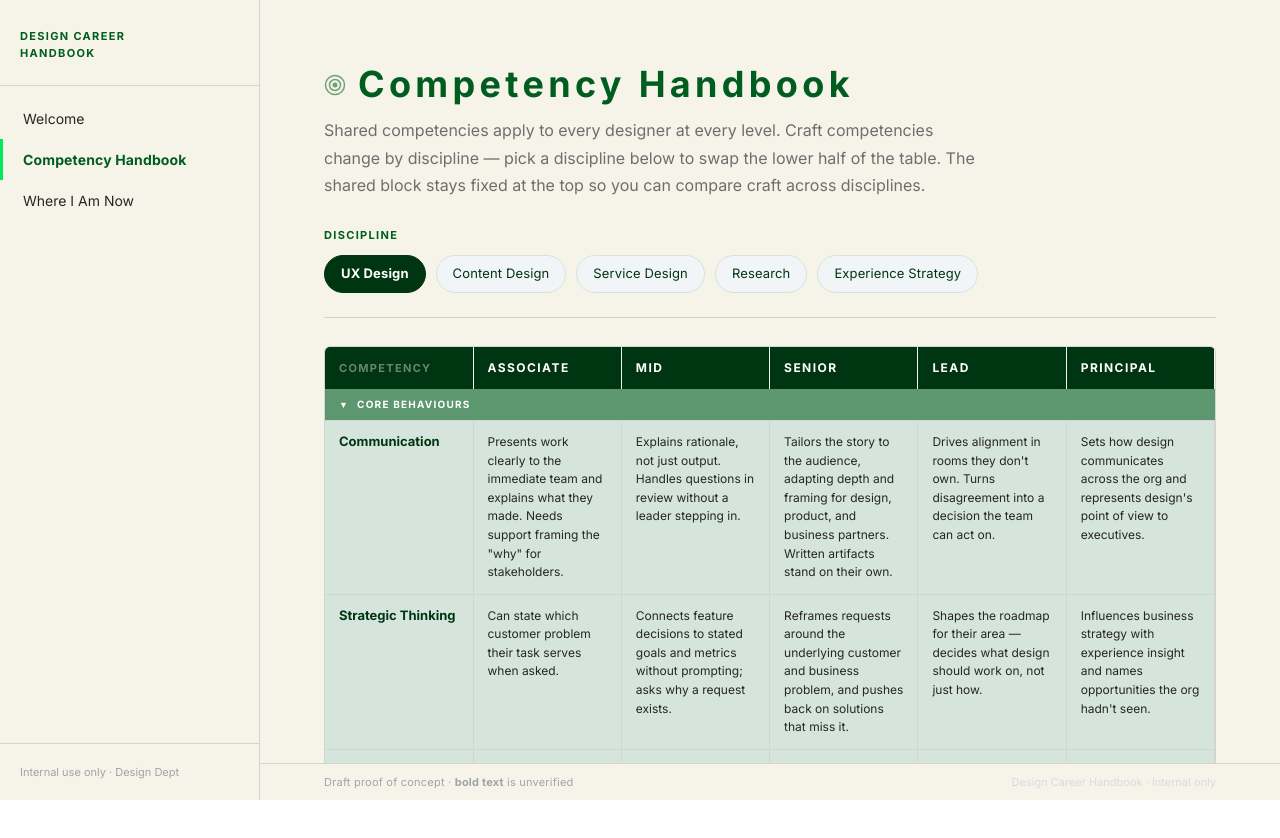
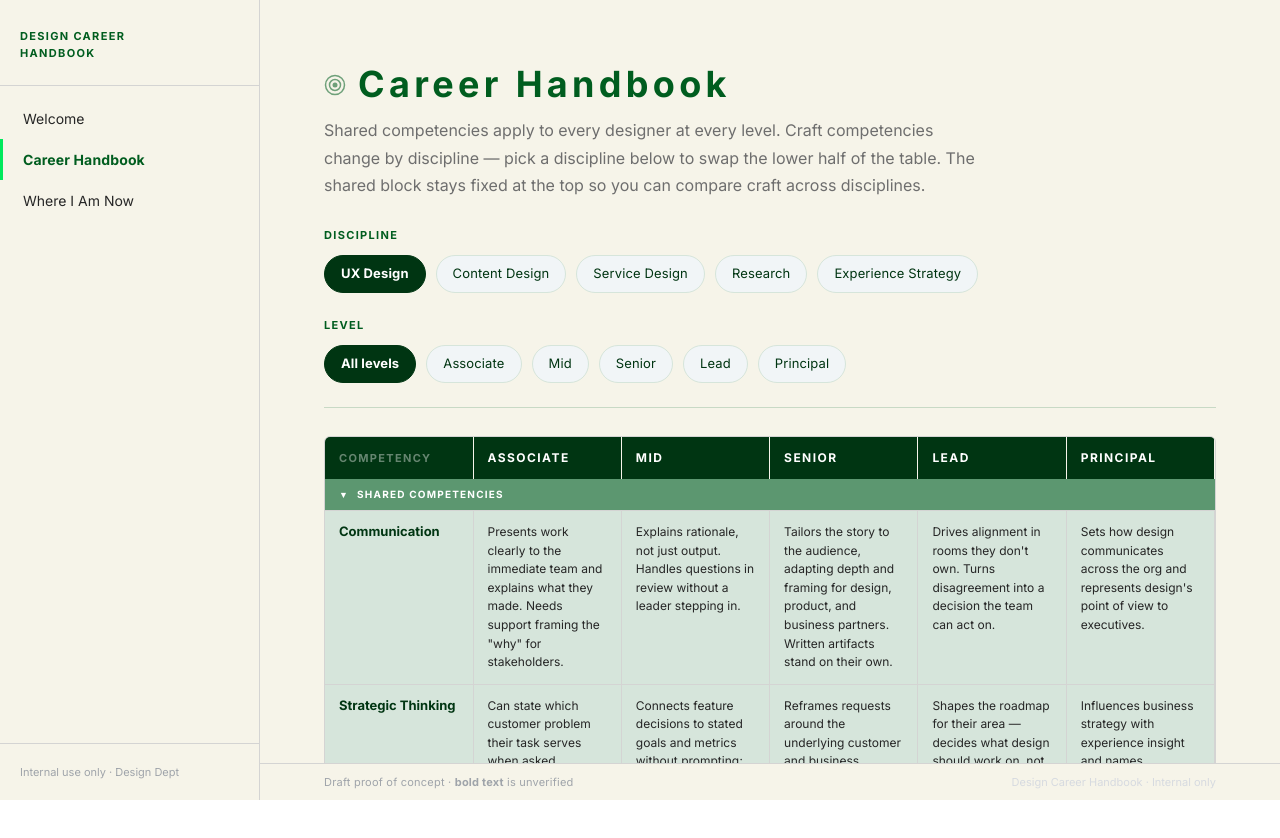
Before and after one commit to baladanhrblock/CXCareerHandbook, a React (Vite) app: page / in a window 1280 px wide. Both pictures are taken after a click on the element 542 px from the left and 737 px from the top of the page. Shown: the top 838 px of the page. Built offline with nearby package versions, Linux system fonts and the light colour scheme.

Commit message:
Update files from Figma Make

```diff
--- a/src/app/App.tsx
+++ b/src/app/App.tsx
@@ -5,36 +5,49 @@ import { WelcomeScreen } from "./components/WelcomeScreen";
 import { UnifiedHandbook } from "./components/UnifiedHandbook";
 import { WhereIAmNow } from "./components/WhereIAmNow";
 import { isDisciplineId, type DisciplineId } from "./data/disciplines";
+import type { Level } from "./data/sharedCompetencies";
 import type { RouteKey } from "./components/Sidebar";
+
+const VALID_LEVELS: Level[] = ["associate", "mid", "senior", "lead", "principal"];
 
 function readDisciplineFromUrl(): DisciplineId {
   const param = new URLSearchParams(window.location.search).get("discipline");
   return isDisciplineId(param) ? param : "ux-design";
 }
 
+function readLevelFilterFromUrl(): "all" | Level {
+  const param = new URLSearchParams(window.location.search).get("levels");
+  return param && (VALID_LEVELS as string[]).includes(param) ? (param as Level) : "all";
+}
+
 export default function App() {
   const [route, setRoute] = useState<RouteKey>("welcome");
   const [discipline, setDiscipline] = useState<DisciplineId>(readDisciplineFromUrl);
+  const [levelFilter, setLevelFilter] = useState<"all" | Level>(readLevelFilterFromUrl);
 
-  // Reflect the selected discipline in the URL while on the handbook page, so a
-  // specific view can be shared as a link.
+  // Reflect the selected discipline and level filter in the URL while on the
+  // handbook page, so a specific view can be shared as a link.
   useEffect(() => {
     if (route !== "handbook") return;
     const params = new URLSearchParams(window.location.search);
-    if (params.get("discipline") !== discipline) {
-      params.set("discipline", discipline);
-      window.history.replaceState(
-        null,
-        "",
-        `${window.location.pathname}?${params.toString()}`
-      );
+    params.set("discipline", discipline);
+    if (levelFilter === "all") {
+      params.delete("levels");
+    } else {
+      params.set("levels", levelFilter);
     }
-  }, [route, discipline]);
+    window.history.replaceState(
+      null,
+      "",
+      `${window.location.pathname}?${params.toString()}`
+    );
+  }, [route, discipline, levelFilter]);
 
-  // Keep selection in sync with back/forward navigation.
+  // Keep selections in sync with back/forward navigation.
   useEffect(() => {
     function onPop() {
       setDiscipline(readDisciplineFromUrl());
+      setLevelFilter(readLevelFilterFromUrl());
     }
     window.addEventListener("popstate", onPop);
     return () => window.removeEventListener("popstate", onPop);
@@ -64,6 +77,8 @@ export default function App() {
         <UnifiedHandbook
           discipline={discipline}
           onSelectDiscipline={handleSelectDiscipline}
+          levelFilter={levelFilter}
+          onSelectLevel={setLevelFilter}
         />
       );
     }
--- a/src/app/components/CompetencyMatrix.tsx
+++ b/src/app/components/CompetencyMatrix.tsx
@@ -263,12 +263,14 @@ function SectionHeaderRow({
   collapsed,
   onToggle,
   sticky,
+  colCount,
 }: {
   label: string;
   collapsible?: boolean;
   collapsed: boolean;
   onToggle: () => void;
   sticky?: boolean;
+  colCount: number;
 }) {
   const labelStyle: React.CSSProperties = {
     display: "flex",
@@ -285,7 +287,7 @@ function SectionHeaderRow({
   return (
     <tr>
       <td
-        colSpan={LEVELS.length + 1}
+        colSpan={colCount}
         style={{
           padding: 0,
           background: "#5C9770",
@@ -468,14 +470,21 @@ export interface CompetencyMatrixProps {
   sections?: MatrixSection[];
   /** Highlight a specific level column with a "you are here" marker */
   highlightLevel?: Level;
+  /** When present, only render these level columns (in LEVELS order). */
+  visibleLevels?: Level[];
 }
 
-export function CompetencyMatrix({ rows, sections, highlightLevel }: CompetencyMatrixProps) {
+export function CompetencyMatrix({ rows, sections, highlightLevel, visibleLevels }: CompetencyMatrixProps) {
   const [panel, setPanel] = useState<PanelData | null>(null);
   const [collapsed, setCollapsed] = useState<Record<string, boolean>>({});
 
   const resolvedSections: MatrixSection[] =
     sections ?? [{ id: "__all", label: "", rows: rows ?? [] }];
+
+  const activeLevels = visibleLevels
+    ? LEVELS.filter((l) => visibleLevels.includes(l.key))
+    : LEVELS;
+  const colCount = activeLevels.length + 1;
 
   function openPanel(row: MatrixRow, level: Level) {
     const levelMeta = LEVELS.find((l) => l.key === level)!;
@@ -512,7 +521,7 @@ export function CompetencyMatrix({ rows, sections, highlightLevel }: CompetencyM
         >
           <colgroup>
             <col style={{ width: "148px" }} />
-            {LEVELS.map((l) => (
+            {activeLevels.map((l) => (
               <col key={l.key} />
             ))}
           </colgroup>
@@ -535,7 +544,7 @@ export function CompetencyMatrix({ rows, sections, highlightLevel }: CompetencyM
               >
                 Competency
               </th>
-              {LEVELS.map((l) => (
+              {activeLevels.map((l) => (
                 <th
                   key={l.key}
                   style={{
@@ -582,7 +591,7 @@ export function CompetencyMatrix({ rows, sections, highlightLevel }: CompetencyM
                   {section.preface && (
                     <tr>
                       <td
-                        colSpan={LEVELS.length + 1}
+                        colSpan={colCount}
                         style={{ padding: 0, background: "#F6F4E9" }}
                       >
                         {section.preface}
@@ -595,6 +604,7 @@ export function CompetencyMatrix({ rows, sections, highlightLevel }: CompetencyM
                       collapsible={section.collapsible}
                       sticky={section.sticky}
                       collapsed={isCollapsed}
+                      colCount={colCount}
                       onToggle={() =>
                         controlled
                           ? section.onToggle!()
@@ -640,25 +650,14 @@ export function CompetencyMatrix({ rows, sections, highlightLevel }: CompetencyM
                             </div>
                           )}
                         </td>
-                        {(() => {
-                          const tds = [];
-                          let i = 0;
-                          while (i < LEVELS.length) {
-                            const l = LEVELS[i];
-                            const span = row.cells[l.key].span ?? 1;
-                            tds.push(
+                        {activeLevels.map((l) => (
                           <MatrixCell
                             key={l.key}
                             row={row}
                             level={l.key}
-                                colSpan={span > 1 ? span : undefined}
                             onClick={() => openPanel(row, l.key)}
                           />
-                            );
-                            i += span;
-                          }
-                          return tds;
-                        })()}
+                        ))}
                       </tr>
                     ))}
                 </Fragment>
--- a/src/app/components/Sidebar.tsx
+++ b/src/app/components/Sidebar.tsx
@@ -122,7 +122,7 @@ export function Sidebar({ active, onNavigate }: SidebarProps) {
           onClick={() => onNavigate("welcome")}
         />
         <NavItem
-          label="Competency Handbook"
+          label="Career Handbook"
           isActive={active === "handbook"}
           onClick={() => onNavigate("handbook")}
         />
--- a/src/app/components/UnifiedHandbook.tsx
+++ b/src/app/components/UnifiedHandbook.tsx
@@ -2,10 +2,9 @@ import { useEffect, useRef, useState } from "react";
 import {
   DISCIPLINES,
   DISCIPLINE_ORDER,
-  type DisciplineData,
   type DisciplineId,
 } from "../data/disciplines";
-import { CORE_ROWS, PRACTICE_ROWS } from "../data/sharedCompetencies";
+import { SHARED_ROWS, LEVELS, type Level } from "../data/sharedCompetencies";
 import { CompetencyMatrix, type MatrixSection } from "./CompetencyMatrix";
 
 // Small bullseye motif — reused as a decorative accent
@@ -104,69 +103,104 @@ function DisciplineChips({
   );
 }
 
-// ─── Craft preface: discipline description + skill chips ──────────────────────
+// ─── Level filter chips (radiogroup) ─────────────────────────────────────────
 
-function CraftPreface({ discipline }: { discipline: DisciplineData }) {
+type LevelFilter = "all" | Level;
+
+const LEVEL_OPTIONS: { id: LevelFilter; label: string }[] = [
+  { id: "all", label: "All levels" },
+  { id: "associate", label: "Associate" },
+  { id: "mid", label: "Mid" },
+  { id: "senior", label: "Senior" },
+  { id: "lead", label: "Lead" },
+  { id: "principal", label: "Principal" },
+];
+
+function LevelChips({
+  value,
+  onChange,
+}: {
+  value: LevelFilter;
+  onChange: (id: LevelFilter) => void;
+}) {
+  const refs = useRef<Record<string, HTMLButtonElement | null>>({});
+
+  function handleKeyDown(e: React.KeyboardEvent, index: number) {
+    let nextIndex: number | null = null;
+    if (e.key === "ArrowRight" || e.key === "ArrowDown") {
+      nextIndex = (index + 1) % LEVEL_OPTIONS.length;
+    } else if (e.key === "ArrowLeft" || e.key === "ArrowUp") {
+      nextIndex = (index - 1 + LEVEL_OPTIONS.length) % LEVEL_OPTIONS.length;
+    } else if (e.key === "Home") {
+      nextIndex = 0;
+    } else if (e.key === "End") {
+      nextIndex = LEVEL_OPTIONS.length - 1;
+    }
+    if (nextIndex !== null) {
+      e.preventDefault();
+      const nextId = LEVEL_OPTIONS[nextIndex].id;
+      onChange(nextId);
+      refs.current[nextId]?.focus();
+    }
+  }
+
   return (
-    <div style={{ padding: "28px 4px 16px" }}>
-      <p
+    <div
+      role="radiogroup"
+      aria-label="Filter competency columns by level"
+      style={{ display: "flex", flexWrap: "wrap", gap: "10px" }}
+    >
+      {LEVEL_OPTIONS.map(({ id, label }, index) => {
+        const selected = id === value;
+        return (
+          <button
+            key={id}
+            ref={(el) => {
+              refs.current[id] = el;
+            }}
+            type="button"
+            role="radio"
+            aria-checked={selected}
+            tabIndex={selected ? 0 : -1}
+            onClick={() => onChange(id)}
+            onKeyDown={(e) => handleKeyDown(e, index)}
             style={{
+              padding: "8px 16px",
+              borderRadius: "20px",
               fontFamily: "var(--font-brand)",
-          fontSize: "15px",
-          fontWeight: 400,
-          color: "#6E6E6E",
-          lineHeight: 1.7,
-          maxWidth: "680px",
-          margin: "0 0 14px",
+              fontSize: "13px",
+              fontWeight: selected ? 700 : 400,
+              letterSpacing: "0.01em",
+              cursor: "pointer",
+              background: selected ? "#003512" : "#F1F5F7",
+              color: selected ? "#FFFFFF" : "#003512",
+              border: selected ? "1px solid #003512" : "1px solid #D6E5DB",
+              transition: "background 0.12s, color 0.12s, border-color 0.12s",
+            }}
+            onMouseEnter={(e) => {
+              if (!selected) e.currentTarget.style.background = "#E6EEF0";
+            }}
+            onMouseLeave={(e) => {
+              if (!selected) e.currentTarget.style.background = "#F1F5F7";
             }}
           >
-        {discipline.description}
-      </p>
-      <div style={{ display: "flex", flexWrap: "wrap", gap: "8px" }}>
-        {discipline.skillChips.map((chip) => (
-          <span
-            key={chip}
-            style={{
-              display: "inline-block",
-              padding: "4px 10px",
-              borderRadius: "4px",
-              background: "#F1F5F7",
-              border: "1px solid #D6E5DB",
-              fontFamily: "var(--font-brand)",
-              fontSize: "12px",
-              fontWeight: discipline.chipsBold ? 700 : 400,
-              color: "#003512",
-              lineHeight: 1.4,
-            }}
-          >
-            {chip}
-          </span>
-        ))}
-      </div>
-      {discipline.note && (
-        <div
-          style={{
-            marginTop: "16px",
-            padding: "12px 16px",
-            background: "#F8F8F5",
-            borderTop: "1px solid #D4D4D3",
-            borderRight: "1px solid #D4D4D3",
-            borderBottom: "1px solid #D4D4D3",
-            borderLeft: "4px solid #00E95C",
-            borderRadius: "4px",
-            fontFamily: "var(--font-brand)",
-            fontSize: "13px",
-            fontWeight: 400,
-            color: "#6E6E6E",
-            lineHeight: 1.6,
-            maxWidth: "680px",
-          }}
-        >
-          {discipline.note}
-        </div>
-      )}
+            {label}
+          </button>
+        );
+      })}
     </div>
   );
+}
+
+// ─── Compute visible level columns from the filter ────────────────────────────
+
+const LEVEL_ORDER: Level[] = ["associate", "mid", "senior", "lead", "principal"];
+
+function computeVisibleLevels(filter: LevelFilter): Level[] | undefined {
+  if (filter === "all") return undefined;
+  const idx = LEVEL_ORDER.indexOf(filter);
+  if (idx === LEVEL_ORDER.length - 1) return [filter];
+  return [filter, LEVEL_ORDER[idx + 1]];
 }
 
 // ─── Unified handbook page ────────────────────────────────────────────────────
@@ -174,46 +208,49 @@ function CraftPreface({ discipline }: { discipline: DisciplineData }) {
 interface UnifiedHandbookProps {
   discipline: DisciplineId;
   onSelectDiscipline: (id: DisciplineId) => void;
+  levelFilter: LevelFilter;
+  onSelectLevel: (id: LevelFilter) => void;
 }
 
 export function UnifiedHandbook({
   discipline,
   onSelectDiscipline,
+  levelFilter,
+  onSelectLevel,
 }: UnifiedHandbookProps) {
   const [sharedCollapsed, setSharedCollapsed] = useState(false);
   const [announcement, setAnnouncement] = useState("");
 
   const data = DISCIPLINES[discipline];
+  const visibleLevels = computeVisibleLevels(levelFilter);
 
-  // Announce craft-section changes to assistive technology
+  // Announce craft-section and level-filter changes to assistive technology
   useEffect(() => {
-    setAnnouncement(`Now showing ${data.title} craft competencies.`);
-  }, [discipline, data.title]);
+    const levelLabel =
+      levelFilter === "all"
+        ? "all levels"
+        : (() => {
+            const cols = computeVisibleLevels(levelFilter)!;
+            return cols.map((k) => LEVELS.find((l) => l.key === k)!.label).join(" and ");
+          })();
+    setAnnouncement(`Now showing ${data.title} craft competencies, ${levelLabel}.`);
+  }, [discipline, levelFilter, data.title]);
 
   const sections: MatrixSection[] = [
     {
-      id: "core",
-      label: "Core behaviours",
+      id: "shared",
+      label: "Shared competencies",
       collapsible: true,
       collapsed: sharedCollapsed,
       onToggle: () => setSharedCollapsed((v) => !v),
-      rows: CORE_ROWS,
+      rows: SHARED_ROWS,
     },
   ];
-
-  if (!sharedCollapsed) {
-    sections.push({
-      id: "practice",
-      label: "Practice",
-      rows: PRACTICE_ROWS,
-    });
-  }
 
   sections.push({
     id: "craft",
     label: `${data.title} craft`,
     sticky: true,
-    preface: <CraftPreface discipline={data} />,
     rows: data.uniqueRows,
   });
 
@@ -241,7 +278,7 @@ export function UnifiedHandbook({
               margin: 0,
             }}
           >
-            Competency Handbook
+            Career Handbook
           </h1>
         </div>
         <p
@@ -262,8 +299,9 @@ export function UnifiedHandbook({
         </p>
       </div>
 
-      {/* Discipline selector */}
-      <div style={{ marginBottom: "24px" }}>
+      {/* Discipline + level selectors in one row */}
+      <div style={{ marginBottom: "24px", display: "flex", flexWrap: "wrap", gap: "24px" }}>
+        <div>
           <div
             style={{
               fontFamily: "var(--font-brand)",
@@ -279,6 +317,23 @@ export function UnifiedHandbook({
           </div>
           <DisciplineChips value={discipline} onChange={onSelectDiscipline} />
         </div>
+        <div>
+          <div
+            style={{
+              fontFamily: "var(--font-brand)",
+              fontSize: "11px",
+              fontWeight: 700,
+              letterSpacing: "0.12em",
+              textTransform: "uppercase",
+              color: "#005D1F",
+              marginBottom: "12px",
+            }}
+          >
+            Level
+          </div>
+          <LevelChips value={levelFilter} onChange={onSelectLevel} />
+        </div>
+      </div>
 
       {/* Divider */}
       <div
@@ -291,7 +346,7 @@ export function UnifiedHandbook({
       />
 
       {/* Unified matrix — shared block on top, craft block below */}
-      <CompetencyMatrix sections={sections} />
+      <CompetencyMatrix sections={sections} visibleLevels={visibleLevels} />
 
       {/* Screen-reader-only live region announcing craft-section changes */}
       <div
--- a/src/app/components/WelcomeScreen.tsx
+++ b/src/app/components/WelcomeScreen.tsx
@@ -109,7 +109,7 @@ const ENTRY_CARDS: {
   route: RouteKey;
 }[] = [
   {
-    title: "Competency Handbook",
+    title: "Career Handbook",
     description:
       "One table for the whole department. Shared competencies apply to everyone at every level; craft competencies swap by discipline — filter to UX Design, Content Design, Service Design, Research, or Experience Strategy.",
     cta: "Open the handbook",
--- a/src/app/components/WhereIAmNow.tsx
+++ b/src/app/components/WhereIAmNow.tsx
@@ -1,6 +1,6 @@
 import { useState } from "react";
 import type { Level } from "../data/sharedCompetencies";
-import { LEVELS } from "../data/sharedCompetencies";
+import { LEVELS, SHARED_ROWS } from "../data/sharedCompetencies";
 import { DISCIPLINES } from "../data/disciplines";
 import type { RouteKey } from "./Sidebar";
 
--- a/src/app/data/disciplines.ts
+++ b/src/app/data/disciplines.ts
@@ -70,8 +70,8 @@ const uxDesign: DisciplineData = {
       tag: "UX craft",
       cells: {
         associate: { text: "Uses established interaction patterns and accounts for the main user path and common states.", provenance: "draft" },
-        mid: { text: "Designs complete interaction behavior for a feature, including edge cases, responsive behavior, and accessibility, and applies this rigor to complex or unfamiliar problems across a broad range of devices, contexts, and user needs.", provenance: "draft", span: 2 },
-        senior: { text: "", provenance: "draft" },
+        mid: { text: "Designs complete interaction behavior for a feature, including edge cases, responsive behavior, and accessibility, and applies this rigor to complex or unfamiliar problems across a broad range of devices, contexts, and user needs.", provenance: "draft" },
+        senior: { text: "Designs complete interaction behavior for a feature, including edge cases, responsive behavior, and accessibility, and applies this rigor to complex or unfamiliar problems across a broad range of devices, contexts, and user needs.", provenance: "draft" },
         lead: { text: "Sets interaction standards for a squad and helps raise the quality, consistency, and accessibility of the experience.", provenance: "draft" },
         principal: { text: "Influences interaction design practices across the organization and raises the bar for usability, accessibility, and product quality.", provenance: "draft" },
       },
--- a/src/app/data/sharedCompetencies.ts
+++ b/src/app/data/sharedCompetencies.ts
@@ -271,8 +271,8 @@ export const PRACTICE_ROWS: MatrixRow[] = [
     type: "shared",
     tag: "Department-wide",
     cells: {
-      associate: { text: "Demonstrates and effectively uses the design system for UI construction and identifies gaps when existing patterns do not support the experience.", provenance: "draft", span: 2 },
-      mid: { text: "", provenance: "draft" },
+      associate: { text: "Demonstrates and effectively uses the design system for UI construction and identifies gaps when existing patterns do not support the experience.", provenance: "draft" },
+      mid: { text: "Demonstrates and effectively uses the design system for UI construction and identifies gaps when existing patterns do not support the experience.", provenance: "draft" },
       senior: { text: "Creates reusable patterns that solve recurring problems and are adopted beyond their immediate work.", provenance: "draft" },
       lead: { text: "Drives design system consistency across a squad and helps reconcile product needs with system standards.", provenance: "draft" },
       principal: { text: "Shapes the direction of the design system and influences how patterns scale across the organization.", provenance: "draft" },
```
Lines whose indentation alone changed are shown as unchanged.
